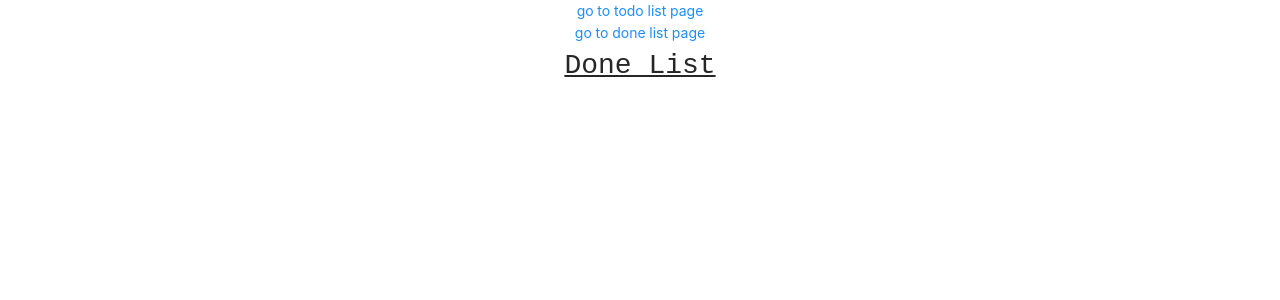
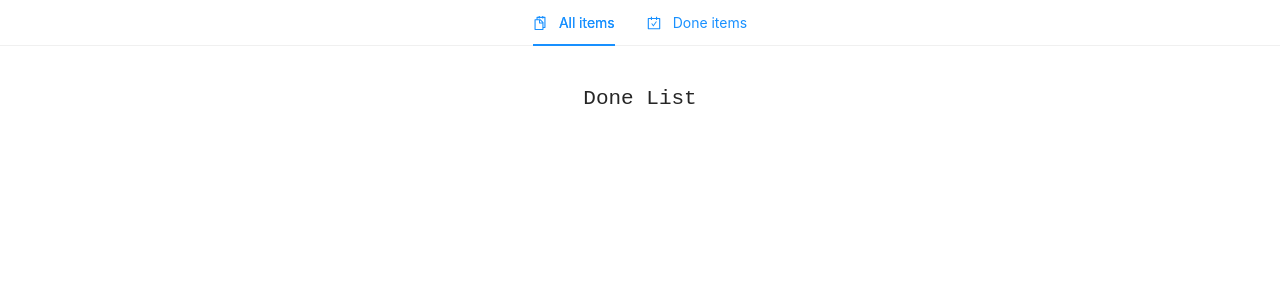
Before and after one commit to aquinru-OOCL/TodoList, a React (Create React App) app: page /done in a window 1280 px wide. Shown: the top 300 px of the page. Built offline with nearby package versions, Linux system fonts and the light colour scheme.

Commit message:
[TodoList][Russel] feat: added design

```diff
--- a/src/App.js
+++ b/src/App.js
@@ -3,16 +3,21 @@ import './App.css';
 import TodoList from "./features/todos/components/TodoList";
 import DoneList from "./features/todos/components/DoneList";
 import NotFound from "./features/todos/components/NotFound";
+import { Tabs } from 'antd';
+import { SnippetsOutlined, CarryOutOutlined } from '@ant-design/icons';
 
 function App() {
+    const { TabPane } = Tabs;
+    const linkTodoPage = <Link to="/"><SnippetsOutlined />All items</Link>;
+    const linkDonePage = <Link to="/done"><CarryOutOutlined />Done items</Link>;
+
     return (
         <div className="App">
             <BrowserRouter>
-                <span>
-                    <Link to="/">go to todo list page</Link>
-                    <br></br>
-                    <Link to="/done">go to done list page</Link>
-                </span>
+                <Tabs defaultActiveKey="1" centered>
+                    <TabPane tab={linkTodoPage} key="1"></TabPane>
+                    <TabPane tab={linkDonePage} key="2"></TabPane>
+                </Tabs>
                 <Switch>
                     <Route exact path="/" component={TodoList}></Route>
                     <Route exact path="/done" component={DoneList}></Route>
--- a/src/features/todos/components/DoneList.js
+++ b/src/features/todos/components/DoneList.js
@@ -7,7 +7,7 @@ function DoneList() {
     const doneList = useSelector(selectDoneList);
     return (
         <div>
-            <h1>Done List</h1>
+            <h2>Done List</h2>
             {
                 doneList.map(todo => (
                     <TodoItem key={todo.id} todo={todo} />
--- a/src/features/todos/components/TodoList.js
+++ b/src/features/todos/components/TodoList.js
@@ -19,7 +19,7 @@ function TodoList() {
 
     return (
         <div>
-            <h1>Todo List</h1>
+            <h2>Todo List</h2>
             <TodoGroup />
             <TodoForm />
         </div>
--- a/src/features/todos/styles/TodoItem.css
+++ b/src/features/todos/styles/TodoItem.css
@@ -1,12 +1,13 @@
 .TodoItem-todo.done {
     text-decoration: line-through;
     font-style: italic;
+    color: #a1a0a0;
 }
 
 ul {
     list-style-type: none;
-    margin-left: 30%;
-    margin-right: 30%;
+    margin-left: 25%;
+    margin-right: 25%;
     font-family: monospace;
 }
 
@@ -14,9 +15,9 @@ ul li {
     border: 1px solid #ddd;
     margin-top: -1px;
     background-color: #f6f6f6;
-    padding: 12px;
+    padding: 8px;
     text-align: left;
-    font-size: 18px;
+    font-size: 15px;
     display: block;
     position: relative;
 }
--- a/src/features/todos/styles/TodoList.css
+++ b/src/features/todos/styles/TodoList.css
@@ -1,5 +1,4 @@
-h1 {
-    margin: 50px;
-    text-decoration: underline;
+h2 {
+    padding-top: 20px;
     font-family: monospace;
 }
```
